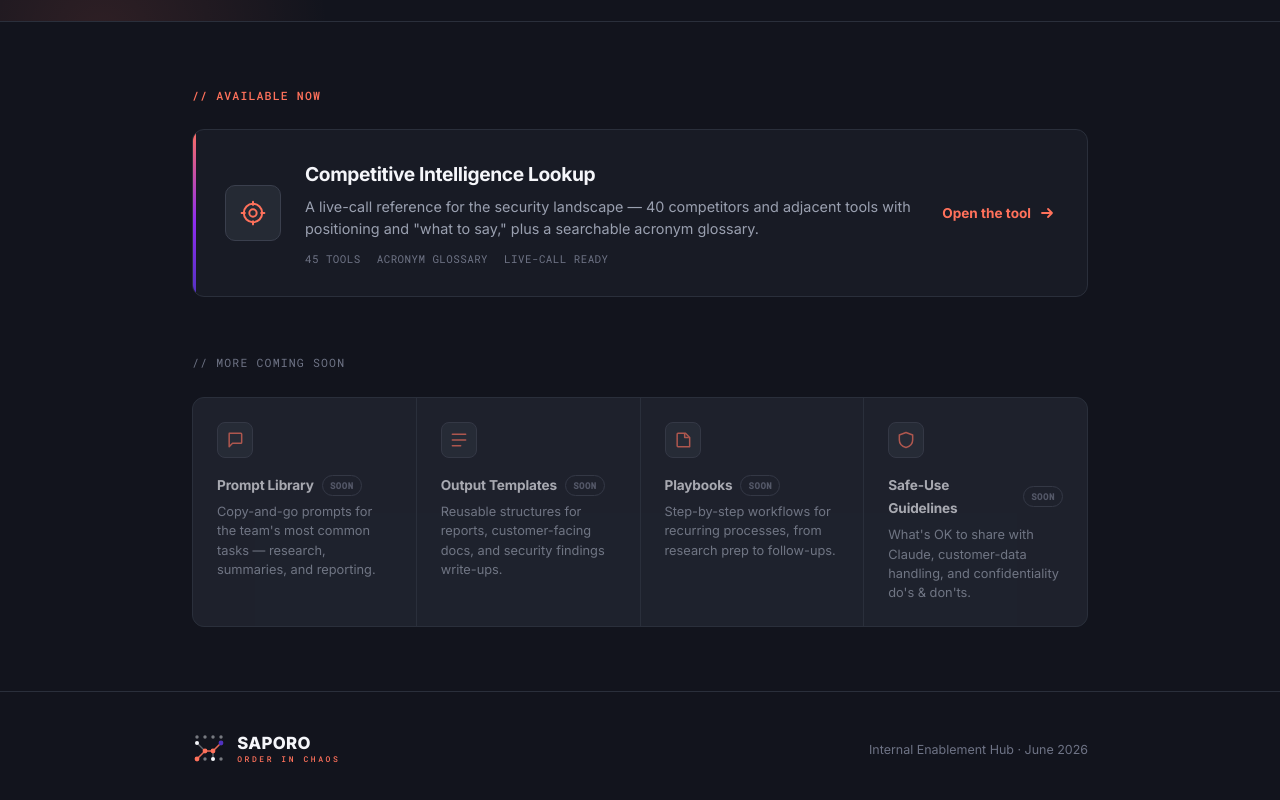
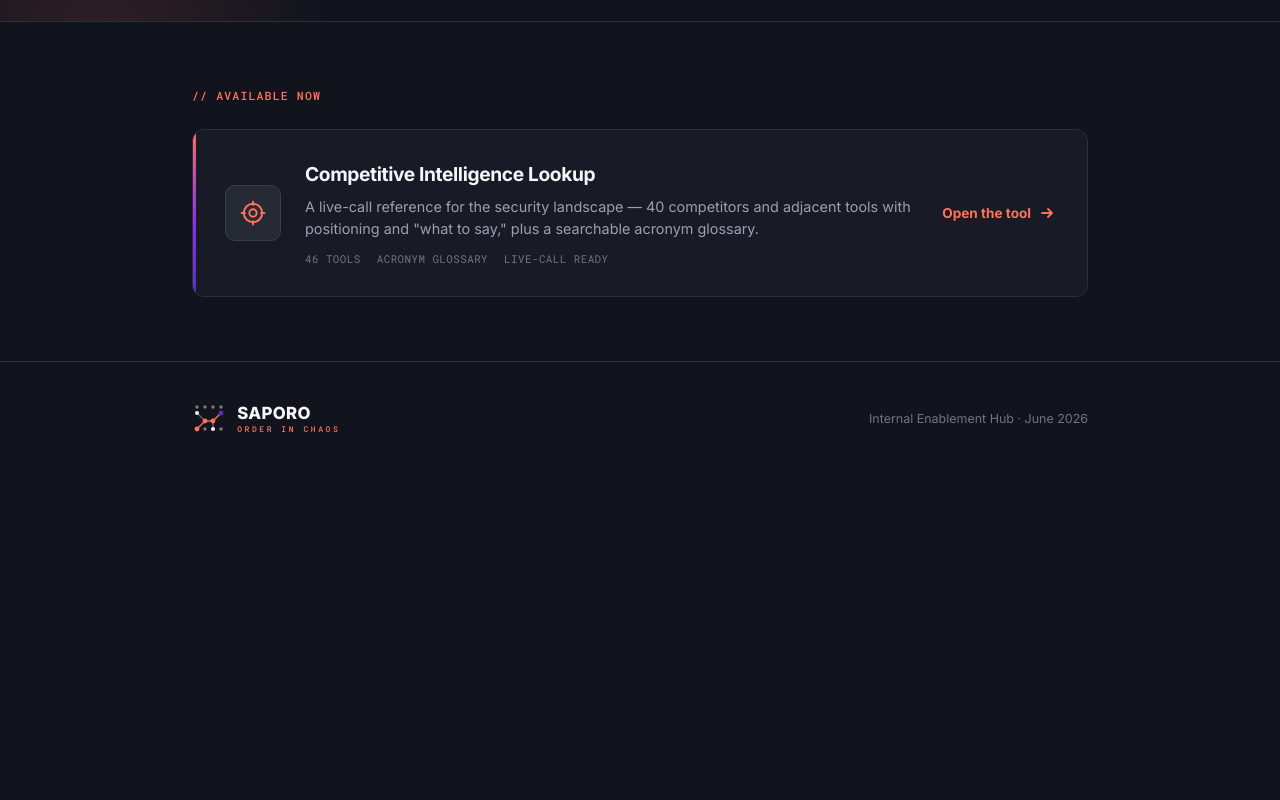
Before and after one commit to jon-oh-io/saporo-internal-enablement, a plain HTML site: page index.html in a window 1280 px wide. Shown: the part 504-1304 px from the top of the page. After the commit the page ends 980 px from the top, so only its background shows below. Drawn offline with Linux system fonts and the light colour scheme.

Commit message:
Add remaining deck competitors; remove home "coming soon" section
- Add ANSSI ORADAD (AD data collector) — completes the deck's 18 mapped
  competitors (46 tools total).
- Align existing cards to the deck: Semperis → "Semperis (DSP)" with
  recovery/complementary framing; Netwrix → "Netwrix (Change Auditor)".
- Remove the "coming soon" resource grid (and its now-unused CSS) from the
  home page; the hub now shows the live Competitive tool.

Co-Authored-By: Claude Opus 4.8 (1M context) <noreply@anthropic.com>

```diff
--- a/index.html
+++ b/index.html
@@ -153,55 +153,6 @@
     .featured-cta svg { transition: transform 0.18s; }
     .featured:hover .featured-cta svg { transform: translateX(4px); }
 
-    /* Upcoming resource grid */
-    .upcoming-label {
-      font-family: 'Roboto Mono', monospace;
-      font-size: 0.72rem;
-      letter-spacing: 0.1em;
-      text-transform: uppercase;
-      color: var(--gray);
-      margin: 3.5rem 0 1.5rem;
-    }
-    .cards {
-      display: grid;
-      grid-template-columns: repeat(auto-fit, minmax(220px, 1fr));
-      gap: 1px;
-      background: var(--border);
-      border: 1px solid var(--border);
-      border-radius: 12px;
-      overflow: hidden;
-    }
-    .card { background: var(--bg-2); padding: 1.5rem; }
-    .card.soon { opacity: 0.62; }
-    .card-icon {
-      width: 36px; height: 36px;
-      background: var(--bg-4);
-      border: 1px solid var(--gray-dim);
-      border-radius: 8px;
-      display: flex; align-items: center; justify-content: center;
-      margin-bottom: 1rem;
-      color: var(--coral);
-    }
-    .card h3 {
-      font-size: 0.85rem;
-      font-weight: 700;
-      color: var(--off-white);
-      margin-bottom: 0.35rem;
-      letter-spacing: -0.01em;
-      display: flex; align-items: center; gap: 0.5rem;
-    }
-    .card .badge {
-      font-family: 'Roboto Mono', monospace;
-      font-size: 0.56rem;
-      letter-spacing: 0.06em;
-      text-transform: uppercase;
-      color: var(--gray);
-      border: 1px solid var(--gray-dim);
-      border-radius: 100px;
-      padding: 0.12rem 0.45rem;
-    }
-    .card p { font-size: 0.8rem; color: var(--gray-light); line-height: 1.5; }
-
     @media (max-width: 720px) {
       .hero { padding: 4rem 0 3rem; }
       .hero h1 { font-size: 2.2rem; }
@@ -271,7 +222,7 @@
           <h3>Competitive Intelligence Lookup</h3>
           <p>A live-call reference for the security landscape — 40 competitors and adjacent tools with positioning and "what to say," plus a searchable acronym glossary.</p>
           <div class="featured-meta">
-            <span>45 tools</span>
+            <span>46 tools</span>
             <span>Acronym glossary</span>
             <span>Live-call ready</span>
           </div>
@@ -282,38 +233,6 @@
         </span>
       </a>
 
-      <!-- Upcoming resources -->
-      <p class="upcoming-label">// more coming soon</p>
-      <div class="cards">
-        <div class="card soon">
-          <div class="card-icon">
-            <svg width="20" height="20" viewBox="0 0 24 24" fill="none"><path d="M5 4h14a1 1 0 0 1 1 1v10a1 1 0 0 1-1 1H9l-4 4V5a1 1 0 0 1 1-1Z" stroke="currentColor" stroke-width="1.8" stroke-linejoin="round"/></svg>
-          </div>
-          <h3>Prompt Library <span class="badge">Soon</span></h3>
-          <p>Copy-and-go prompts for the team's most common tasks — research, summaries, and reporting.</p>
-        </div>
-        <div class="card soon">
-          <div class="card-icon">
-            <svg width="20" height="20" viewBox="0 0 24 24" fill="none"><path d="M4 5h16M4 12h16M4 19h10" stroke="currentColor" stroke-width="1.8" stroke-linecap="round"/></svg>
-          </div>
-          <h3>Output Templates <span class="badge">Soon</span></h3>
-          <p>Reusable structures for reports, customer-facing docs, and security findings write-ups.</p>
-        </div>
-        <div class="card soon">
-          <div class="card-icon">
-            <svg width="20" height="20" viewBox="0 0 24 24" fill="none"><path d="M6 4h9l5 5v11H6a1 1 0 0 1-1-1V5a1 1 0 0 1 1-1Z" stroke="currentColor" stroke-width="1.8" stroke-linejoin="round"/><path d="M14 4v5h5" stroke="currentColor" stroke-width="1.8" stroke-linejoin="round"/></svg>
-          </div>
-          <h3>Playbooks <span class="badge">Soon</span></h3>
-          <p>Step-by-step workflows for recurring processes, from research prep to follow-ups.</p>
-        </div>
-        <div class="card soon">
-          <div class="card-icon">
-            <svg width="20" height="20" viewBox="0 0 24 24" fill="none"><path d="M12 3 4 6v6c0 4.4 3.2 7.6 8 9 4.8-1.4 8-4.6 8-9V6l-8-3Z" stroke="currentColor" stroke-width="1.8" stroke-linejoin="round"/></svg>
-          </div>
-          <h3>Safe-Use Guidelines <span class="badge">Soon</span></h3>
-          <p>What's OK to share with Claude, customer-data handling, and confidentiality do's & don'ts.</p>
-        </div>
-      </div>
     </div>
   </section>
 
```
Also changed, not shown: competitive-lookup.html (+23 -10 lines).
